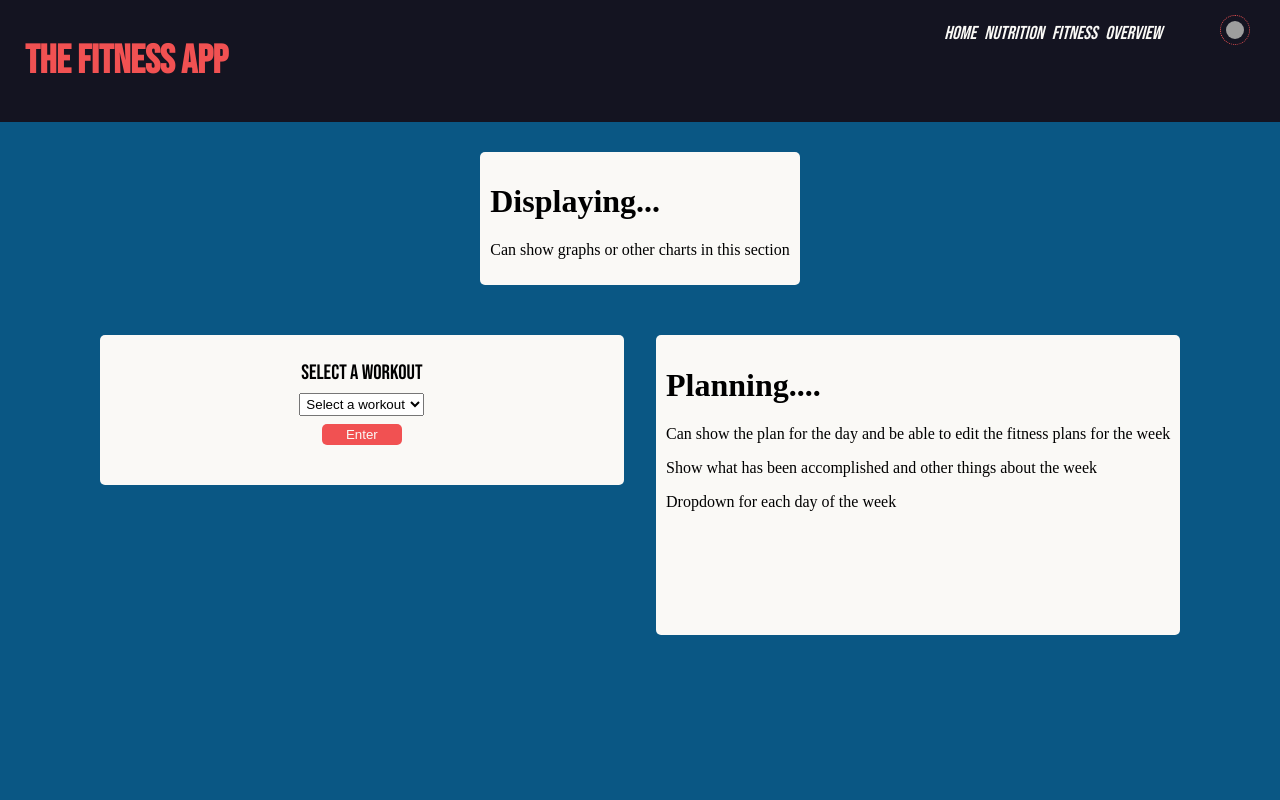
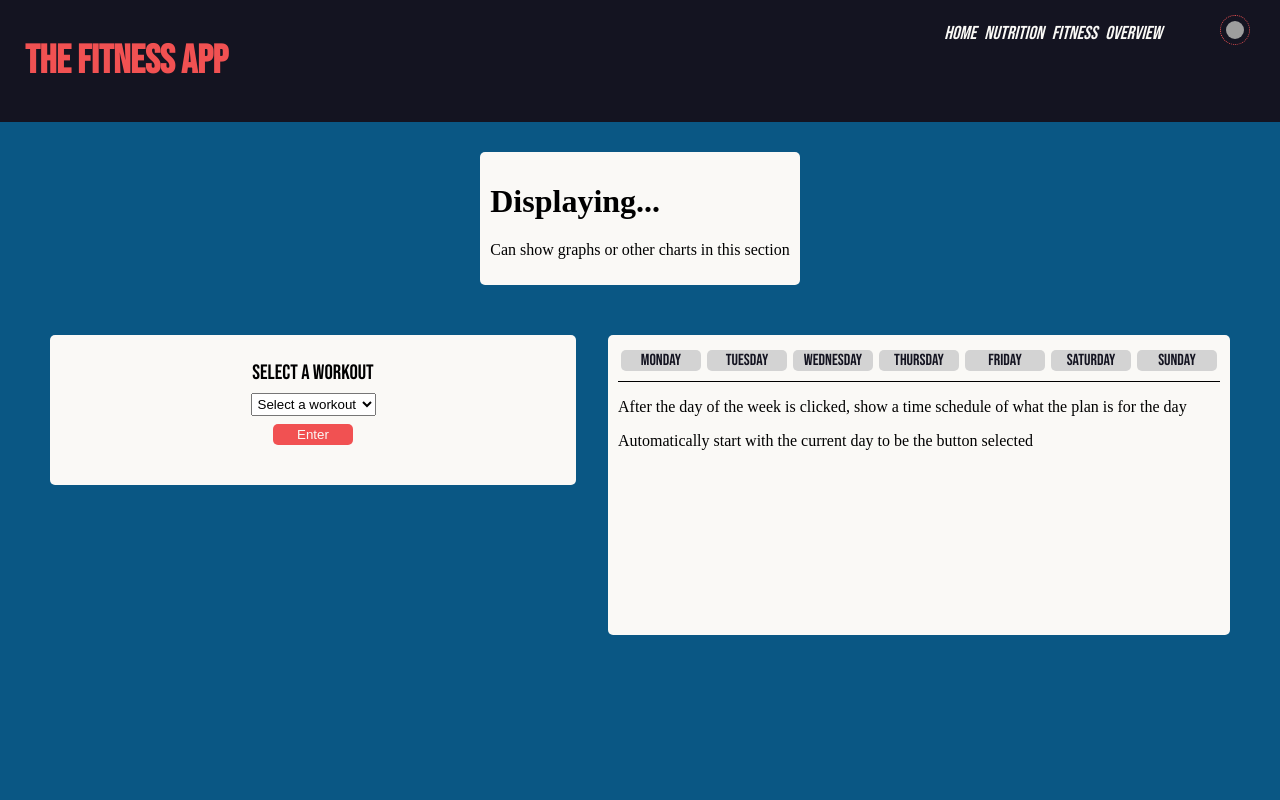
Before and after one commit to JGPawlowski/fitness-app, a React (Vite) app in the folder client/: page /fitness in a window 1280 px wide. Shown: the top 800 px of the page. Built offline with nearby package versions, Linux system fonts and the light colour scheme; grey boxes are pictures that could not be loaded.

Commit message:
adding more to the planning section of the fitness page

```diff
--- a/client/src/pages/fitness/components/PlanFitness.jsx
+++ b/client/src/pages/fitness/components/PlanFitness.jsx
@@ -3,10 +3,17 @@
 export default function PlanFitness() {
     return (
         <div className='plan-fitness-main'>
-            <h1>Planning....</h1>
-            <p>Can show the plan for the day and be able to edit the fitness plans for the week</p>
-            <p>Show what has been accomplished and other things about the week</p>
-            <p>Dropdown for each day of the week</p>
+            <div className='day-of-week-planning'>
+                <button>Monday</button>
+                <button>Tuesday</button>
+                <button>Wednesday</button>
+                <button>Thursday</button>
+                <button>Friday</button>
+                <button>Saturday</button>
+                <button>Sunday</button>
+            </div>
+            <p>After the day of the week is clicked, show a time schedule of what the plan is for the day</p>
+            <p>Automatically start with the current day to be the button selected</p>
         </div>
     )
 }
--- a/client/src/pages/fitness/fitness-page.css
+++ b/client/src/pages/fitness/fitness-page.css
@@ -1,11 +1,4 @@
-/* .fitness-main {
-    display: flex;
-    grid-template-columns: 1fr 1fr;
-    flex-direction: column;
-    justify-content: center;
-    align-items: center;
-} */
-
+/* FITNESS MAIN COMPONENT */
 
 .fitness-main {
     display: flex;
@@ -27,18 +20,14 @@
 }
 
 
+
+
+/* DISPLAY FITNESS COMPONENT */
+
 .display-fitness-main {
     background-color: #FAF9F6;
     padding: 10px;
     border-radius: 5px;
-}
-
-.plan-fitness-main {
-    background-color: #FAF9F6;
-    padding: 10px;
-    border-radius: 5px;
-    min-height: 300px;
-    height: fit-content;
 }
 
 .fitness-select-form {
@@ -73,3 +62,35 @@
     background-color: #f15152;
     color: #FAF9F6;
 }
+
+
+
+
+/* PLANNING COMPONENT */
+
+.plan-fitness-main {
+    background-color: #FAF9F6;
+    padding: 10px;
+    border-radius: 5px;
+    min-height: 300px;
+    height: fit-content;
+}
+
+.day-of-week-planning {
+    display: flex;
+    flex-direction: row;
+    justify-content: space-between;
+    border-bottom: 1px solid black;
+}
+
+.day-of-week-planning button {
+    font-family: Bebas Neue, sans-serif;
+    font-size: 1rem;
+    color: #141421;
+    width: 80px;
+    cursor: pointer;
+    border: none;
+    border-radius: 5px;
+    background-color: lightgrey;
+    margin: 5px 3px 10px 3px;
+}
```
